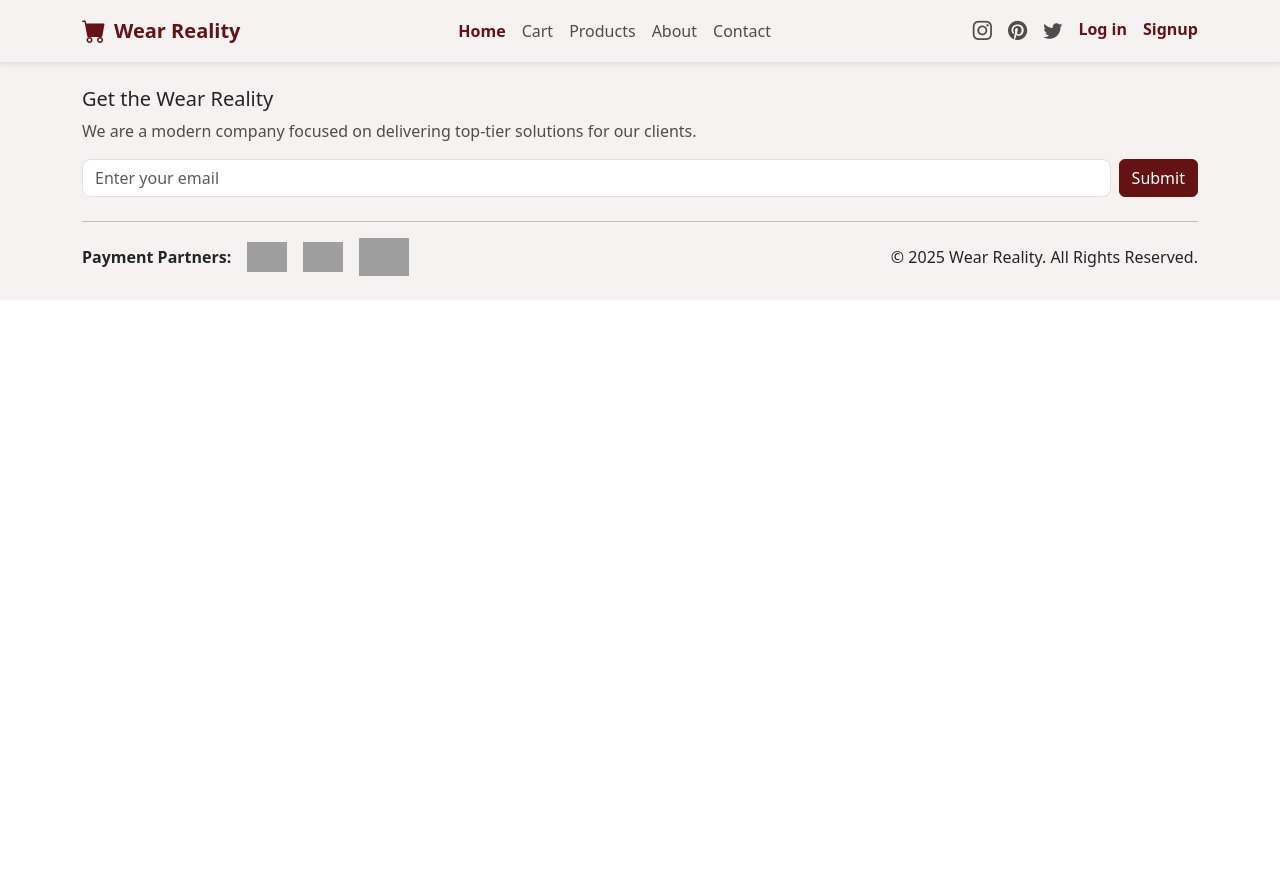
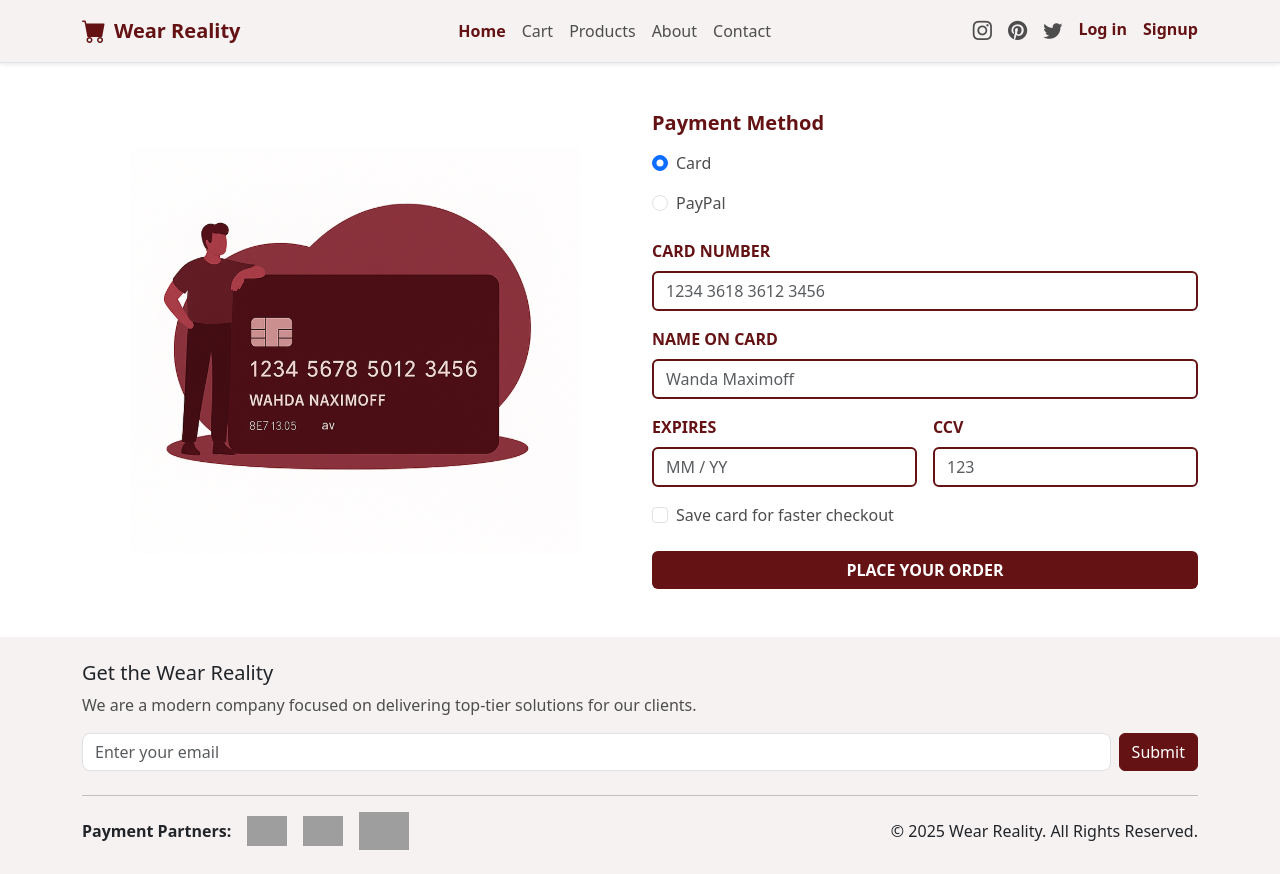
Before and after one commit to badr274/WearReality, a React (Vite) app: page /payment in a window 1280 px wide. Before the commit the page ends 800 px from the top, so only its background shows below. Built offline with nearby package versions, Linux system fonts and the light colour scheme; grey boxes are pictures that could not be loaded.

Commit message:
payment page

```diff
--- a/src/App.jsx
+++ b/src/App.jsx
@@ -9,6 +9,7 @@ import About from "./Pages/About/About";
 import PersistLogin from "./components/routes/PersistLogin";
 import Contact from "./Pages/contact/Contact";
 import Cart from "./Pages/cart/Cart";
+import PaymentPage from "./components/payment";
 
 function App() {
   return (
@@ -19,6 +20,7 @@ function App() {
         <Route path="/about" element={<About />} />
         <Route path="/contact" element={<Contact />} />
         <Route path="/products" element={<Products />} />
+        <Route path="/payment" element={<PaymentPage />} />
         <Route path="/cart" element={<Cart />} />
         <Route element={<PersistLogin />}>
           <Route path="/login" element={<Login />} />
--- /dev/null
+++ b/src/components/payment.jsx
@@ -0,0 +1,100 @@
+import React from "react";
+import "bootstrap/dist/css/bootstrap.min.css";
+
+const PaymentPage = () => {
+  return (
+    <div className="container py-5 bg-white">
+      <div className="row align-items-center">
+        <div className="col-md-6 d-flex justify-content-center mb-4 mb-md-0">
+          <img
+            src="images/payment.png"
+            alt="Credit Card"
+            className="img-fluid  rounded d-block d-lg-none"
+            style={{ maxWidth: "350px" }}
+          />
+          <img
+            src="images/payment.png"
+            alt="Credit Card Large"
+            className="img-fluid  rounded d-none d-lg-block"
+            style={{ maxWidth: "450px" }}
+          />
+        </div>
+        <div className="col-md-6">
+          <h5 className="fw-bold mb-3" style={{ color: "#651214" }}>Payment Method</h5>
+
+          <div className="form-check mb-3">
+            <input className="form-check-input" type="radio" name="paymentMethod" id="card" defaultChecked />
+            <label className="form-check-label" htmlFor="card" style={{ color: "#4d4d4d" }}>Card</label>
+          </div>
+
+          <div className="form-check mb-4">
+            <input className="form-check-input" type="radio" name="paymentMethod" id="paypal" />
+            <label className="form-check-label" htmlFor="paypal" style={{ color: "#4d4d4d" }}>PayPal</label>
+          </div>
+
+          <div className="mb-3">
+            <label className="form-label fw-bold" style={{ color: "#651214" }}>CARD NUMBER</label>
+            <input
+              type="text"
+              className="form-control border-2"
+              placeholder="1234 3618 3612 3456"
+              style={{ borderColor: "#651214" }}
+              onFocus={(e) => e.target.style.boxShadow = "0 0 0 0.2rem rgba(101, 18, 20, 0.25)"}
+              onBlur={(e) => e.target.style.boxShadow = "none"}
+            />
+          </div>
+
+          <div className="mb-3">
+            <label className="form-label fw-bold" style={{ color: "#651214" }}>NAME ON CARD</label>
+            <input
+              type="text"
+              className="form-control border-2"
+              placeholder="Wanda Maximoff"
+              style={{ borderColor: "#651214" }}
+              onFocus={(e) => e.target.style.boxShadow = "0 0 0 0.2rem rgba(101, 18, 20, 0.25)"}
+              onBlur={(e) => e.target.style.boxShadow = "none"}
+            />
+          </div>
+
+          <div className="row g-3 mb-3">
+            <div className="col-6">
+              <label className="form-label fw-bold" style={{ color: "#651214" }}>EXPIRES</label>
+              <input
+                type="text"
+                className="form-control border-2"
+                placeholder="MM / YY"
+                style={{ borderColor: "#651214" }}
+                onFocus={(e) => e.target.style.boxShadow = "0 0 0 0.2rem rgba(101, 18, 20, 0.25)"}
+                onBlur={(e) => e.target.style.boxShadow = "none"}
+              />
+            </div>
+            <div className="col-6">
+              <label className="form-label fw-bold" style={{ color: "#651214" }}>CCV</label>
+              <input
+                type="text"
+                className="form-control border-2"
+                placeholder="123"
+                style={{ borderColor: "#651214" }}
+                onFocus={(e) => e.target.style.boxShadow = "0 0 0 0.2rem rgba(101, 18, 20, 0.25)"}
+                onBlur={(e) => e.target.style.boxShadow = "none"}
+              />
+            </div>
+          </div>
+
+          <div className="form-check mb-4">
+            <input className="form-check-input" type="checkbox" id="saveCard" />
+            <label className="form-check-label" htmlFor="saveCard" style={{ color: "#4d4d4d" }}>
+              Save card for faster checkout
+            </label>
+          </div>
+
+          <button className="btn w-100 fw-bold" style={{ backgroundColor: "#651214", color: "#fff" }}>
+            PLACE YOUR ORDER
+          </button>
+        </div>
+      </div>
+    </div>
+  );
+};
+
+export default PaymentPage;
```
Also changed, not shown: public/images/payment.png (added).
